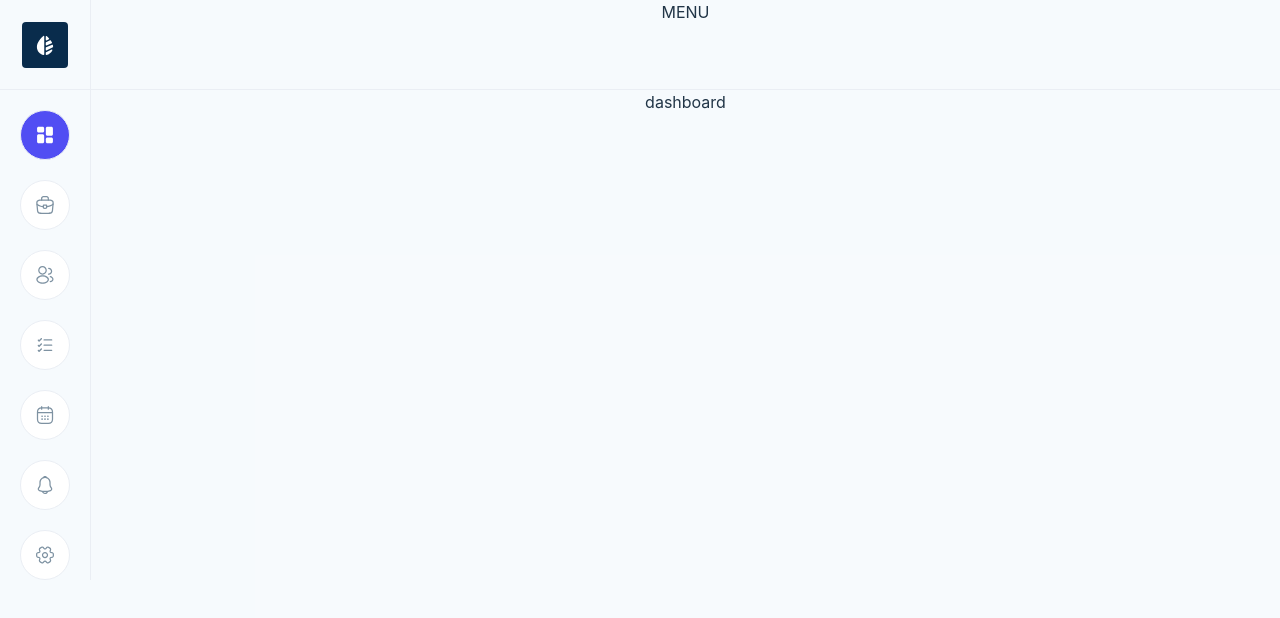
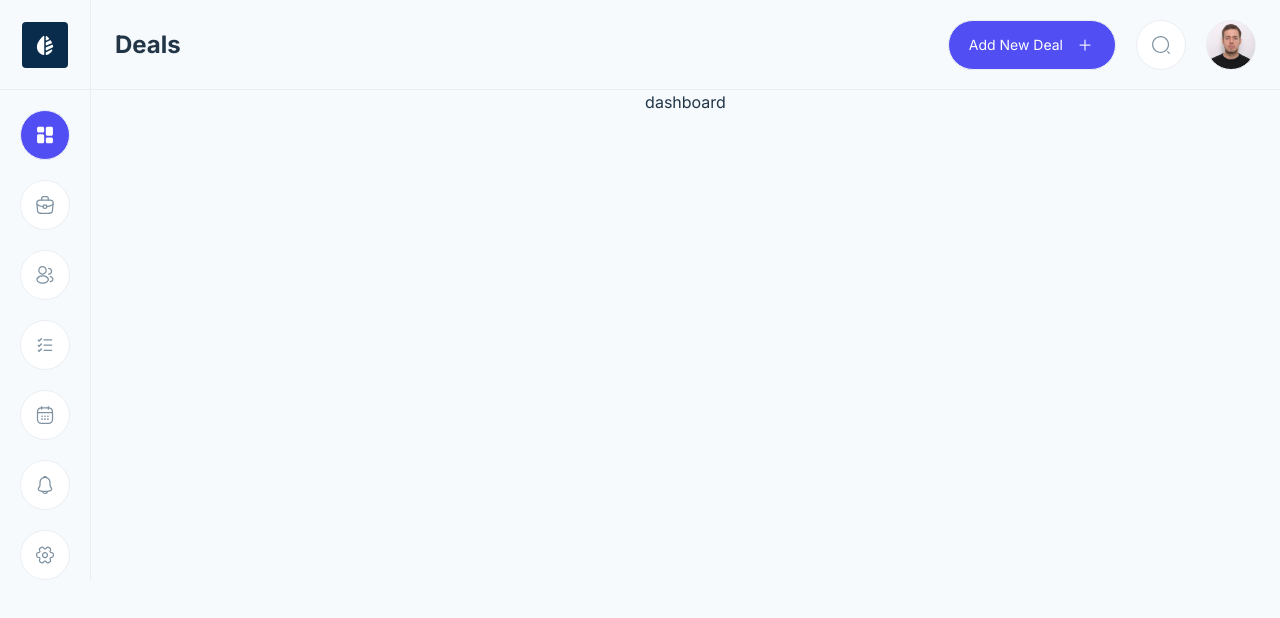
Before and after one commit to aleksey-verin/realty, a React (Vite) app: page /#/dashboard in a window 1280 px wide. Shown: the top 618 px of the page. Built offline with nearby package versions, Linux system fonts and the light colour scheme.

Commit message:
feat: completed header layout

```diff
--- a/src/App.css
+++ b/src/App.css
@@ -5,9 +5,14 @@
   background-color: rgba(246, 250, 253, 0.9);
 }
 
+.container {
+  display: flex;
+  flex-direction: column;
+}
+
 .header {
   width: 100%;
-  height: 90px;
+  flex: 0 0 90px;
   box-sizing: border-box;
   display: flex;
   border-bottom: 1px solid #eaeef4;
@@ -19,8 +24,67 @@
   align-items: center;
   justify-content: center;
 }
-.header-menu {
+.header-title {
   flex: 1 1 auto;
+  display: flex;
+  align-items: center;
+  padding: 0 24px;
+  font-size: 24px;
+  font-weight: 700;
+}
+.header-actions {
+  flex: 0 0 417px;
+  display: flex;
+  align-items: center;
+  justify-content: flex-end;
+  gap: 20px;
+}
+.header-actions__user {
+  margin-right: 24px;
+}
+
+.button {
+  height: 50px;
+  border-radius: 25px;
+  box-sizing: border-box;
+  border: 1px solid #eaeef4;
+  background-color: #fff;
+  padding: 0 20px;
+  display: flex;
+  align-items: center;
+  gap: 12px;
+  font-size: 14px;
+  line-height: 30px;
+  color: #fff;
+  background-color: rgb(81, 78, 243);
+  cursor: pointer;
+}
+.button svg {
+  display: flex;
+}
+
+.search {
+  display: flex;
+  align-items: center;
+  justify-content: center;
+  width: 50px;
+  height: 50px;
+  border-radius: 50%;
+  box-sizing: border-box;
+  border: 1px solid #eaeef4;
+  background-color: #fff;
+}
+
+.user {
+  width: 50px;
+  height: 50px;
+  border-radius: 50%;
+  box-sizing: border-box;
+  border: 1px solid #eaeef4;
+  background-color: #fff;
+  background-position: 50%;
+  background-repeat: no-repeat;
+  background-size: cover;
 }
 
 .main {
--- a/src/App.scss
+++ b/src/App.scss
@@ -1,3 +1,31 @@
+@mixin circle-block {
+  width: 50px;
+  height: 50px;
+  border-radius: 50%;
+  box-sizing: border-box;
+  border: 1px solid #eaeef4;
+  background-color: #fff;
+}
+
+@mixin oval-block {
+  height: 50px;
+  border-radius: 25px;
+  box-sizing: border-box;
+  border: 1px solid #eaeef4;
+  background-color: #fff;
+  padding: 0 20px;
+  display: flex;
+  align-items: center;
+  gap: 12px;
+  font-size: 14px;
+  line-height: 30px;
+  color: #fff;
+  background-color: rgba(81, 78, 243, 1);
+  & svg {
+    display: flex;
+  }
+}
+
 #root {
   // max-width: 1280px;
   width: 100vw;
@@ -7,12 +35,16 @@
 }
 
 .container {
+  display: flex;
+  flex-direction: column;
   // width: 100%;
 }
+
+// ==================== HEADER ====================
+
 .header {
-  // background-color: aquamarine;
   width: 100%;
-  height: 90px;
+  flex: 0 0 90px;
   box-sizing: border-box;
   display: flex;
   border-bottom: 1px solid #eaeef4;
@@ -23,14 +55,63 @@
     align-items: center;
     justify-content: center;
   }
-  &-menu {
+  &-title {
     flex: 1 1 auto;
+    display: flex;
+    align-items: center;
+    padding: 0 24px;
+    font-size: 24px;
+    font-weight: 700;
+  }
+  &-actions {
+    flex: 0 0 417px;
+    // background-color: #514ef33e;
+    display: flex;
+    align-items: center;
+    justify-content: flex-end;
+    gap: 20px;
+    &__action {
+    }
+    &__search {
+    }
+    &__user {
+      margin-right: 24px;
+    }
   }
 }
+
+.button {
+  @include oval-block;
+  cursor: pointer;
+}
+.search {
+  display: flex;
+  align-items: center;
+  justify-content: center;
+  @include circle-block;
+}
+.user {
+  // width: 50px;
+  // height: 50px;
+  // border-radius: 50%;
+  // box-sizing: border-box;
+  // border: 1px solid #eaeef4;
+  // background-color: #fff;
+  @include circle-block;
+  background-position: 50%;
+  background-repeat: no-repeat;
+  background-size: cover;
+}
+
+// ==================== MAIN BLOCK ====================
+
 .main {
   display: flex;
   // height: calc(100vh - 90px);
 }
+
+// ==================== SIDEBAR ====================
+
 .sidebar {
   flex: 0 0 90px;
   border-right: 1px solid #eaeef4;
@@ -40,12 +121,12 @@
   padding-top: 20px;
   gap: 20px;
   &-item {
-    width: 50px;
-    height: 50px;
-    border-radius: 50%;
-    box-sizing: border-box;
-    border: 1px solid #eaeef4;
-    background-color: #fff;
+    @include circle-block; // width: 50px;
+    // height: 50px;
+    // border-radius: 50%;
+    // box-sizing: border-box;
+    // border: 1px solid #eaeef4;
+    // background-color: #fff;
     display: flex;
     align-items: center;
     justify-content: center;
@@ -67,6 +148,9 @@
     }
   }
 }
+
+// ==================== SECTION WITH CONTENT ====================
+
 .section {
   flex: 1 1 auto;
 }
--- a/src/App.tsx
+++ b/src/App.tsx
@@ -15,7 +15,6 @@ function App() {
             {sidebarRoutes.map(({ element, path }, index) => (
               <Route key={index} element={element} path={path} />
             ))}
-
             <Route path="*" element={<Navigate replace to={sidebarRoutes[0].path} />} />
           </Routes>
         </main>
--- a/src/components/Header.tsx
+++ b/src/components/Header.tsx
@@ -1,15 +1,31 @@
 import { FC } from 'react';
-import ImgLogo from './ui/ImgLogo';
+import Logo from './header/Logo';
+import ImgSearch from './ui/ImgSearch';
+import ImgAdd from './ui/ImgAdd';
 
 interface HeaderProps {}
 
-const Header: FC<HeaderProps> = ({}) => {
+const Header: FC<HeaderProps> = () => {
+  const styleUser = {
+    backgroundImage: `url('./public/avatar.jpg')`
+  };
+
   return (
     <header className="header">
-      <div className="header-logo">
-        <ImgLogo />
+      <Logo />
+      <div className="header-title">Deals</div>
+      <div className="header-actions">
+        <div className="header-actions__action button">
+          <div className="button-title">Add New Deal</div>
+          <div className="button-image">
+            <ImgAdd />
+          </div>
+        </div>
+        <div className="header-actions__search search">
+          <ImgSearch />
+        </div>
+        <div style={styleUser} className="header-actions__user user"></div>
       </div>
-      <div className="header-menu">MENU</div>
     </header>
   );
 };
--- /dev/null
+++ b/src/components/header/Logo.tsx
@@ -0,0 +1,14 @@
+import { FC } from 'react';
+import ImgLogo from '../ui/ImgLogo';
+
+interface LogoProps {}
+
+const Logo: FC<LogoProps> = ({}) => {
+  return (
+    <div className="header-logo">
+      <ImgLogo />
+    </div>
+  );
+};
+
+export default Logo;
--- /dev/null
+++ b/src/components/ui/ImgAdd.tsx
@@ -0,0 +1,20 @@
+import { FC } from 'react';
+
+interface ImgAddProps {}
+
+const ImgAdd: FC<ImgAddProps> = () => {
+  return (
+    <svg width="20" height="20" viewBox="0 0 20 20" fill="none" xmlns="http://www.w3.org/2000/svg">
+      <path
+        d="M15 10.625H5C4.65833 10.625 4.375 10.3417 4.375 10C4.375 9.65833 4.65833 9.375 5 9.375H15C15.3417 9.375 15.625 9.65833 15.625 10C15.625 10.3417 15.3417 10.625 15 10.625Z"
+        fill="#ECECFE"
+      />
+      <path
+        d="M10 15.625C9.65833 15.625 9.375 15.3417 9.375 15V5C9.375 4.65833 9.65833 4.375 10 4.375C10.3417 4.375 10.625 4.65833 10.625 5V15C10.625 15.3417 10.3417 15.625 10 15.625Z"
+        fill="#ECECFE"
+      />
+    </svg>
+  );
+};
+
+export default ImgAdd;
--- /dev/null
+++ b/src/components/ui/ImgSearch.tsx
@@ -0,0 +1,20 @@
+import { FC } from 'react';
+
+interface ImgSearchProps {}
+
+const ImgSearch: FC<ImgSearchProps> = () => {
+  return (
+    <svg width="20" height="20" viewBox="0 0 20 20" fill="none" xmlns="http://www.w3.org/2000/svg">
+      <path
+        d="M9.58342 18.1248C4.87508 18.1248 1.04175 14.2915 1.04175 9.58317C1.04175 4.87484 4.87508 1.0415 9.58342 1.0415C14.2917 1.0415 18.1251 4.87484 18.1251 9.58317C18.1251 14.2915 14.2917 18.1248 9.58342 18.1248ZM9.58342 2.2915C5.55841 2.2915 2.29175 5.5665 2.29175 9.58317C2.29175 13.5998 5.55841 16.8748 9.58342 16.8748C13.6084 16.8748 16.8751 13.5998 16.8751 9.58317C16.8751 5.5665 13.6084 2.2915 9.58342 2.2915Z"
+        fill="#7E92A2"
+      />
+      <path
+        d="M18.3334 18.9582C18.1751 18.9582 18.0167 18.8998 17.8917 18.7748L16.2251 17.1082C15.9834 16.8665 15.9834 16.4665 16.2251 16.2248C16.4667 15.9832 16.8667 15.9832 17.1084 16.2248L18.7751 17.8915C19.0167 18.1332 19.0167 18.5332 18.7751 18.7748C18.6501 18.8998 18.4917 18.9582 18.3334 18.9582Z"
+        fill="#7E92A2"
+      />
+    </svg>
+  );
+};
+
+export default ImgSearch;
--- a/src/index.css
+++ b/src/index.css
@@ -1,3 +1,5 @@
+@import url('https://fonts.googleapis.com/css2?family=Inter:wght@400;700&display=swap');
+
 :root {
   font-family: Inter, system-ui, Avenir, Helvetica, Arial, sans-serif;
   line-height: 1.5;
@@ -26,6 +28,7 @@ a:hover {
 body {
   margin: 0;
   display: flex;
+  /* font-family: 'Inter', sans-serif; */
   /* place-items: center; */
   min-width: 320px;
   min-height: 100vh;
```
Also changed, not shown: public/avatar.jpg (added), 1 other file (tests, documents, lock files or other folders).
